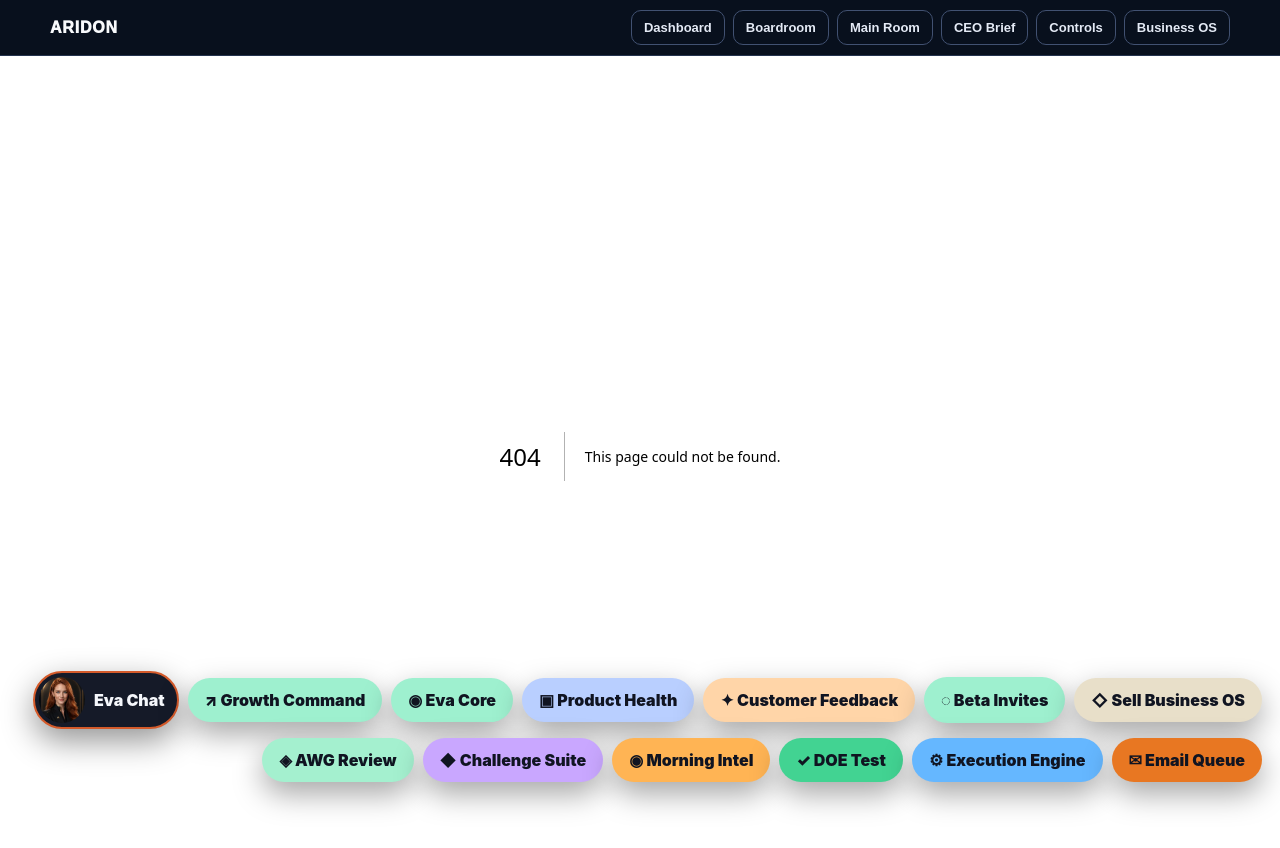
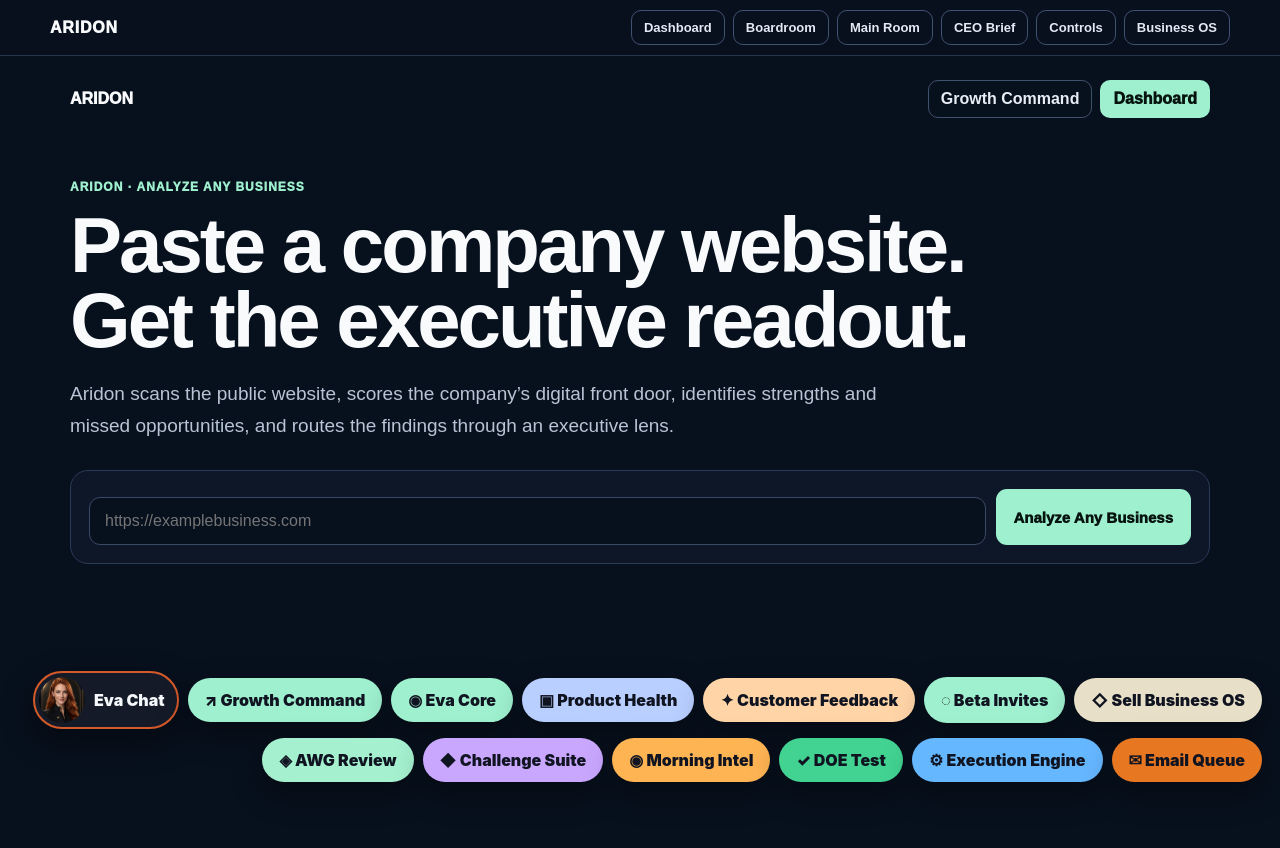
Before and after one commit to jimrusk/aridon-app, a Next.js app: page /analyze-business in a window 1280 px wide. Before the commit this address had no page. Shown: the top 848 px of the page. Built offline with nearby package versions, Linux system fonts and the light colour scheme.

Commit message:
Add Analyze Any Business page

```diff
--- /dev/null
+++ b/app/analyze-business/page.tsx
@@ -0,0 +1,170 @@
+'use client';
+
+import Link from 'next/link';
+import { FormEvent, useState } from 'react';
+
+type Analysis = {
+  analyzedAt: string;
+  website: string;
+  pagesScanned: number;
+  contacts: string[];
+  navigation: string[];
+  scores: {
+    overall: number;
+    clarity: number;
+    conversion: number;
+    trust: number;
+    localVisibility: number;
+  };
+  strengths: string[];
+  opportunities: string[];
+  executiveReview: Array<{ executive: string; finding: string }>;
+  pages: Array<{ url: string; title: string; description: string; headings: string[] }>;
+  note: string;
+};
+
+const card = { background: '#0D1728', border: '1px solid #2A3A57', borderRadius: 18, padding: 18 } as const;
+
+function Score({ label, value }: { label: string; value: number }) {
+  return (
+    <div style={card}>
+      <div style={{ color: '#9AA9BF', fontSize: 11, fontWeight: 900, letterSpacing: .7 }}>{label.toUpperCase()}</div>
+      <div style={{ fontSize: 40, fontWeight: 950, marginTop: 5 }}>{value}</div>
+      <div style={{ color: '#A9B6C9', fontSize: 12 }}>out of 100</div>
+    </div>
+  );
+}
+
+export default function AnalyzeBusinessPage() {
+  const [website, setWebsite] = useState('');
+  const [analysis, setAnalysis] = useState<Analysis | null>(null);
+  const [error, setError] = useState('');
+  const [loading, setLoading] = useState(false);
+
+  async function submit(event: FormEvent) {
+    event.preventDefault();
+    setLoading(true);
+    setError('');
+    setAnalysis(null);
+    try {
+      const response = await fetch('/api/analyze-business', {
+        method: 'POST',
+        headers: { 'Content-Type': 'application/json' },
+        body: JSON.stringify({ website }),
+      });
+      const data = await response.json();
+      if (!response.ok) throw new Error(data?.error || 'Aridon could not analyze that business.');
+      setAnalysis(data);
+    } catch (err) {
+      setError(err instanceof Error ? err.message : 'Aridon could not analyze that business.');
+    } finally {
+      setLoading(false);
+    }
+  }
+
+  return (
+    <main style={{ minHeight: '100vh', background: '#07101D', color: '#F8FAFC', fontFamily: 'Arial, sans-serif' }}>
+      <section style={{ maxWidth: 1180, margin: '0 auto', padding: '24px 20px 72px' }}>
+        <nav style={{ display: 'flex', justifyContent: 'space-between', gap: 12, alignItems: 'center', flexWrap: 'wrap' }}>
+          <Link href="/" style={{ color: '#F8FAFC', textDecoration: 'none', fontWeight: 950 }}>ARIDON</Link>
+          <div style={{ display: 'flex', gap: 8, flexWrap: 'wrap' }}>
+            <Link href="/business-os/growth-command" style={{ color: '#E8EDF5', textDecoration: 'none', border: '1px solid #40516D', padding: '9px 12px', borderRadius: 10, fontWeight: 850 }}>Growth Command</Link>
+            <Link href="/" style={{ color: '#07130F', textDecoration: 'none', background: '#9EF0CF', padding: '10px 13px', borderRadius: 10, fontWeight: 950 }}>Dashboard</Link>
+          </div>
+        </nav>
+
+        <div style={{ maxWidth: 900, paddingTop: 62 }}>
+          <div style={{ color: '#9EF0CF', fontSize: 12, fontWeight: 950, letterSpacing: 1 }}>ARIDON · ANALYZE ANY BUSINESS</div>
+          <h1 style={{ fontSize: 'clamp(46px,7vw,78px)', lineHeight: .96, letterSpacing: -3, margin: '14px 0 20px' }}>Paste a company website. Get the executive readout.</h1>
+          <p style={{ color: '#B8C4D5', lineHeight: 1.7, fontSize: 19, maxWidth: 850 }}>Aridon scans the public website, scores the company’s digital front door, identifies strengths and missed opportunities, and routes the findings through an executive lens.</p>
+        </div>
+
+        <form onSubmit={submit} style={{ ...card, marginTop: 28, display: 'grid', gridTemplateColumns: 'minmax(0,1fr) auto', gap: 10 }} className="analyze-form">
+          <input
+            value={website}
+            onChange={(event) => setWebsite(event.target.value)}
+            placeholder="https://examplebusiness.com"
+            aria-label="Business website"
+            required
+            style={{ width: '100%', boxSizing: 'border-box', background: '#07101D', color: '#F8FAFC', border: '1px solid #3A4A66', borderRadius: 11, padding: '14px 15px', fontSize: 16 }}
+          />
+          <button type="submit" disabled={loading} style={{ border: 0, borderRadius: 11, padding: '14px 18px', background: '#9EF0CF', color: '#07130F', fontWeight: 950, fontSize: 15, cursor: loading ? 'wait' : 'pointer', opacity: loading ? .7 : 1 }}>
+            {loading ? 'Analyzing…' : 'Analyze Any Business'}
+          </button>
+        </form>
+
+        {error && <div style={{ marginTop: 14, background: '#3A1620', border: '1px solid #7C3343', color: '#FFD7DF', borderRadius: 12, padding: 14 }}>{error}</div>}
+
+        {analysis && (
+          <div style={{ marginTop: 26, display: 'grid', gap: 16 }}>
+            <section style={{ ...card, background: '#102033' }}>
+              <div style={{ color: '#9EF0CF', fontSize: 11, fontWeight: 950 }}>EXECUTIVE SNAPSHOT</div>
+              <h2 style={{ margin: '8px 0 6px', fontSize: 30 }}>{analysis.website}</h2>
+              <div style={{ color: '#AEBBD0', fontSize: 13 }}>{analysis.pagesScanned} public page{analysis.pagesScanned === 1 ? '' : 's'} scanned · {analysis.contacts.length} contact signal{analysis.contacts.length === 1 ? '' : 's'} found</div>
+            </section>
+
+            <section style={{ display: 'grid', gridTemplateColumns: 'repeat(auto-fit,minmax(180px,1fr))', gap: 10 }}>
+              <Score label="Overall" value={analysis.scores.overall} />
+              <Score label="Clarity" value={analysis.scores.clarity} />
+              <Score label="Conversion" value={analysis.scores.conversion} />
+              <Score label="Trust" value={analysis.scores.trust} />
+              <Score label="Local Visibility" value={analysis.scores.localVisibility} />
+            </section>
+
+            <section className="two-col" style={{ display: 'grid', gridTemplateColumns: 'repeat(2,minmax(0,1fr))', gap: 14 }}>
+              <article style={card}>
+                <div style={{ color: '#9EF0CF', fontWeight: 950, fontSize: 12 }}>WHAT IS WORKING</div>
+                <div style={{ display: 'grid', gap: 9, marginTop: 12 }}>
+                  {analysis.strengths.map((item) => <div key={item} style={{ borderTop: '1px solid #263650', paddingTop: 10, color: '#DCE4EF', lineHeight: 1.55 }}>✓ {item}</div>)}
+                  {!analysis.strengths.length && <div style={{ color: '#AEBBD0' }}>No strong signals surfaced in this first pass.</div>}
+                </div>
+              </article>
+              <article style={card}>
+                <div style={{ color: '#F4D06F', fontWeight: 950, fontSize: 12 }}>BEST OPPORTUNITIES</div>
+                <div style={{ display: 'grid', gap: 9, marginTop: 12 }}>
+                  {analysis.opportunities.map((item, index) => <div key={item} style={{ borderTop: '1px solid #263650', paddingTop: 10, color: '#DCE4EF', lineHeight: 1.55 }}><strong style={{ color: '#F4D06F' }}>{index + 1}.</strong> {item}</div>)}
+                </div>
+              </article>
+            </section>
+
+            <section style={card}>
+              <div style={{ color: '#B9CFFF', fontWeight: 950, fontSize: 12 }}>EXECUTIVE TEAM READOUT</div>
+              <div style={{ display: 'grid', gap: 0, marginTop: 12 }}>
+                {analysis.executiveReview.map((item) => (
+                  <div key={item.executive} style={{ borderTop: '1px solid #263650', padding: '13px 0', display: 'grid', gap: 5 }}>
+                    <strong style={{ color: '#9EF0CF' }}>{item.executive}</strong>
+                    <span style={{ color: '#DCE4EF', lineHeight: 1.6 }}>{item.finding}</span>
+                  </div>
+                ))}
+              </div>
+            </section>
+
+            <section className="two-col" style={{ display: 'grid', gridTemplateColumns: 'repeat(2,minmax(0,1fr))', gap: 14 }}>
+              <article style={card}>
+                <div style={{ color: '#9AA9BF', fontWeight: 950, fontSize: 12 }}>PUBLIC CONTACT SIGNALS</div>
+                <div style={{ color: '#E7EDF5', lineHeight: 1.8, marginTop: 10 }}>{analysis.contacts.length ? analysis.contacts.join(' · ') : 'None detected.'}</div>
+              </article>
+              <article style={card}>
+                <div style={{ color: '#9AA9BF', fontWeight: 950, fontSize: 12 }}>HIGH-SIGNAL NAVIGATION</div>
+                <div style={{ color: '#E7EDF5', lineHeight: 1.8, marginTop: 10 }}>{analysis.navigation.length ? analysis.navigation.join(' · ') : 'None detected.'}</div>
+              </article>
+            </section>
+
+            <section style={card}>
+              <div style={{ color: '#9AA9BF', fontWeight: 950, fontSize: 12 }}>PAGES SCANNED</div>
+              {analysis.pages.map((page) => (
+                <div key={page.url} style={{ borderTop: '1px solid #263650', padding: '13px 0' }}>
+                  <strong>{page.title || page.url}</strong>
+                  <div style={{ color: '#8FA0B8', fontSize: 12, marginTop: 4 }}>{page.url}</div>
+                  {page.description && <div style={{ color: '#C6D1E1', lineHeight: 1.55, marginTop: 7 }}>{page.description}</div>}
+                </div>
+              ))}
+              <div style={{ color: '#8290A8', fontSize: 12, lineHeight: 1.5, marginTop: 10 }}>{analysis.note}</div>
+            </section>
+          </div>
+        )}
+      </section>
+      <style>{`@media(max-width:760px){.analyze-form,.two-col{grid-template-columns:1fr !important}}`}</style>
+    </main>
+  );
+}
```
